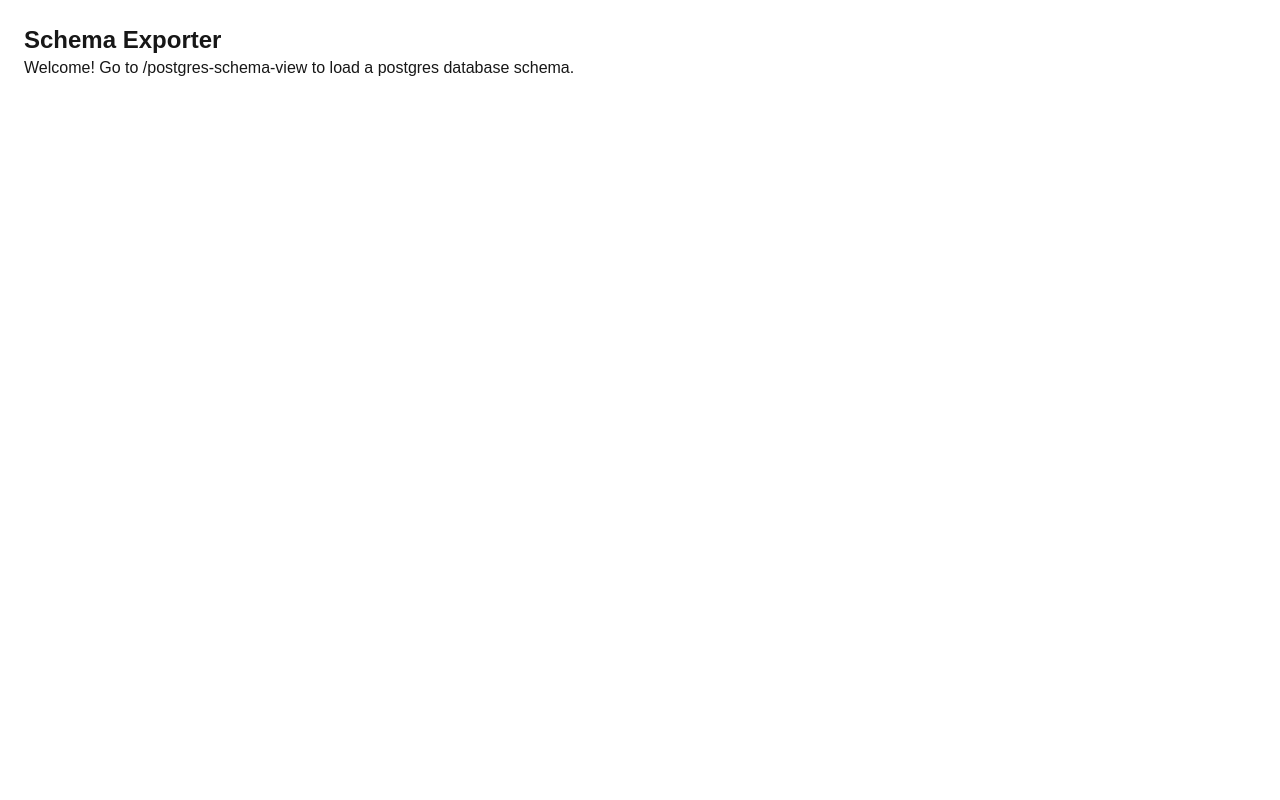
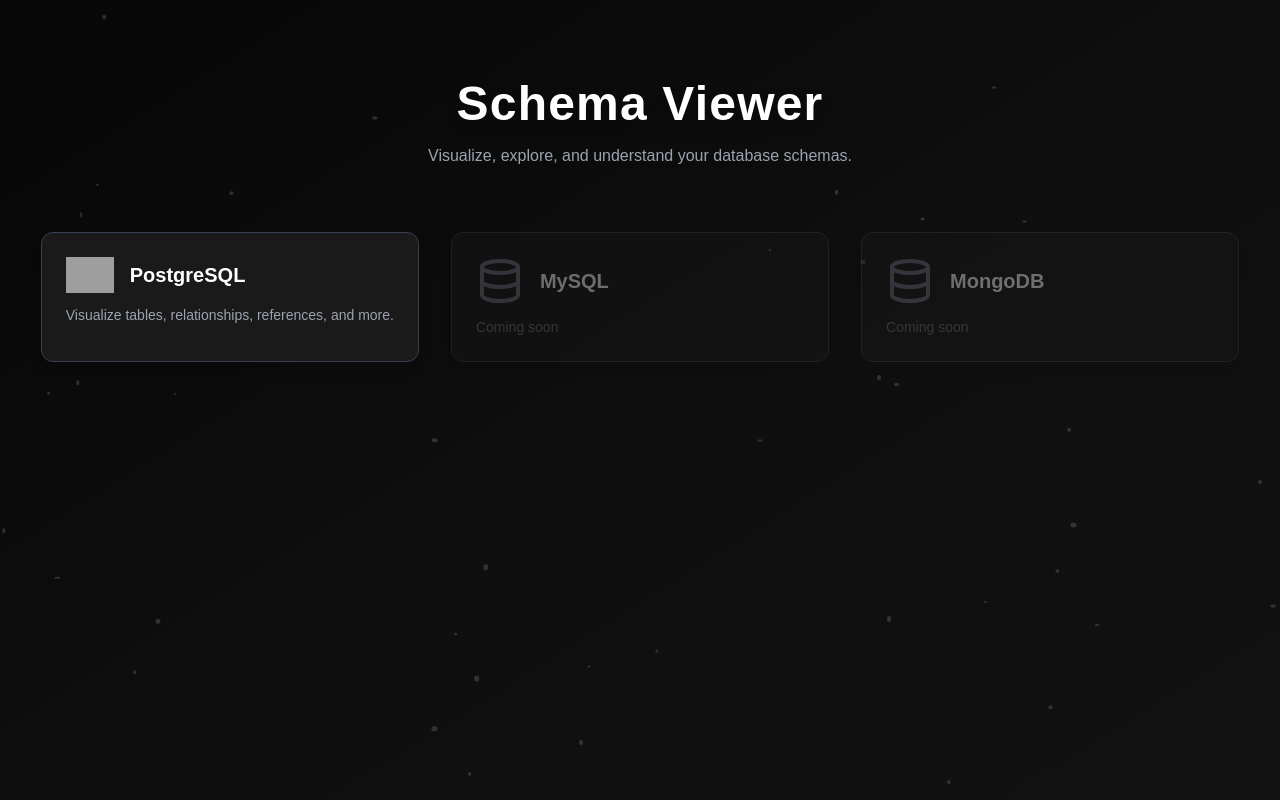
Before and after one commit to MQJ0749/schema-exporter, a Next.js app: page / in a window 1280 px wide. Built offline with nearby package versions, Linux system fonts and the light colour scheme; grey boxes are pictures that could not be loaded.

Commit message:
Fix minor ui

```diff
--- a/app/page.tsx
+++ b/app/page.tsx
@@ -1,8 +1,110 @@
+"use client";
+
+import { useRouter } from "next/navigation";
+import { motion } from "framer-motion";
+import { Database, Lock, Clock } from "lucide-react"; // icons for future DBs
+import Image from "next/image";
+
 export default function Home() {
+  const router = useRouter();
+
   return (
-    <div className="p-6">
-      <h1 className="text-2xl font-bold">Schema Exporter</h1>
-      <p>Welcome! Go to /postgres-schema-view to load a postgres database schema.</p>
+    <div className="relative min-h-screen bg-[#0d0d0d] text-white overflow-hidden">
+      {/* Animated background gradient */}
+      <div className="absolute inset-0 bg-gradient-to-br from-black via-[#111] to-[#1a1a1a] animate-pulse opacity-40"></div>
+
+      {/* Floating particles */}
+      <div className="absolute inset-0 pointer-events-none">
+        {[...Array(40)].map((_, i) => (
+          <motion.div
+            key={i}
+            className="absolute bg-white rounded-full"
+            style={{
+              width: Math.random() * 4 + 2,
+              height: Math.random() * 4 + 2,
+              top: Math.random() * 100 + "%",
+              left: Math.random() * 100 + "%",
+              opacity: 0.15,
+            }}
+            animate={{
+              y: ["0%", "-20%", "0%"],
+              x: ["0%", "10%", "0%"],
+            }}
+            transition={{
+              duration: Math.random() * 8 + 4,
+              repeat: Infinity,
+              ease: "easeInOut",
+            }}
+          />
+        ))}
+      </div>
+
+      {/* Content */}
+      <div className="relative z-10 flex flex-col items-center pt-20">
+        <motion.h1
+          className="text-5xl font-extrabold tracking-wide drop-shadow-lg"
+          initial={{ opacity: 0, y: -30 }}
+          animate={{ opacity: 1, y: 0 }}
+        >
+          Schema Viewer
+        </motion.h1>
+
+        <motion.p
+          className="mt-4 text-gray-400 max-w-xl text-center"
+          initial={{ opacity: 0 }}
+          animate={{ opacity: 1 }}
+          transition={{ delay: 0.2 }}
+        >
+          Visualize, explore, and understand your database schemas.
+        </motion.p>
+
+        {/* Database cards */}
+        <div className="mt-16 grid grid-cols-1 sm:grid-cols-2 lg:grid-cols-3 gap-8 px-6">
+
+          {/* PostgreSQL */}
+          <motion.div
+            whileHover={{ scale: 1.05 }}
+            whileTap={{ scale: 0.97 }}
+            onClick={() => router.push("/postgres-schema-view")}
+            className="cursor-pointer bg-[#1a1a1a] border border-gray-700 rounded-xl p-6 shadow-lg hover:shadow-blue-500/30 transition-all"
+          >
+            <div className="flex items-center gap-4">
+              <Image
+                src="https://cdn.jsdelivr.net/gh/devicons/devicon/icons/postgresql/postgresql-original.svg"
+                alt="Postgres Icon"
+                width={48}
+                height={48}
+              />
+              <h2 className="text-xl font-semibold">PostgreSQL</h2>
+            </div>
+            <p className="text-gray-400 mt-3 text-sm">
+              Visualize tables, relationships, references, and more.
+            </p>
+          </motion.div>
+
+          {/* MySQL (Coming Soon) */}
+          <motion.div
+            className="bg-[#1a1a1a] border border-gray-700 rounded-xl p-6 shadow-lg opacity-40 cursor-not-allowed"
+          >
+            <div className="flex items-center gap-4">
+              <Database size={48} className="text-gray-500" />
+              <h2 className="text-xl font-semibold">MySQL</h2>
+            </div>
+            <p className="text-gray-500 mt-3 text-sm">Coming soon</p>
+          </motion.div>
+
+          {/* MongoDB (Coming Soon) */}
+          <motion.div
+            className="bg-[#1a1a1a] border border-gray-700 rounded-xl p-6 shadow-lg opacity-40 cursor-not-allowed"
+          >
+            <div className="flex items-center gap-4">
+              <Database size={48} className="text-gray-500" />
+              <h2 className="text-xl font-semibold">MongoDB</h2>
+            </div>
+            <p className="text-gray-500 mt-3 text-sm">Coming soon</p>
+          </motion.div>
+        </div>
+      </div>
     </div>
   );
 }
--- a/app/postgres-schema-view/page.tsx
+++ b/app/postgres-schema-view/page.tsx
@@ -2,12 +2,19 @@
 
 import { useState } from "react";
 import Diagram from "@/components/Diagram";
+import { motion } from "framer-motion";
+import { Loader2 } from "lucide-react";
 
 export default function SchemaView() {
   const [schema, setSchema] = useState(null);
   const [conn, setConn] = useState("");
+  const [loading, setLoading] = useState(false);
 
   async function loadSchema() {
+    setLoading(true);
+    setSchema(null);
+
+    try {
       const res = await fetch("/api/schema", {
         method: "POST",
         body: JSON.stringify({ connectionString: conn }),
@@ -15,22 +22,87 @@
 
       const data = await res.json();
       setSchema(data);
+    } catch (err) {
+      console.error("Error loading schema:", err);
+    } finally {
+      setLoading(false);
+    }
   }
 
   return (
-    <div>
-      <h1>Schema Viewer</h1>
+    <div className="min-h-screen bg-[#0d0d0d] text-white p-10 flex flex-col items-center">
+      {/* Page Title */}
+      <motion.h1
+        className="text-4xl font-bold tracking-wide mb-8"
+        initial={{ opacity: 0, y: -20 }}
+        animate={{ opacity: 1, y: 0 }}
+      >
+        PostgreSQL Schema Viewer
+      </motion.h1>
+
+      {/* Card */}
+      <motion.div
+        className="w-full max-w-3xl bg-[#1a1a1a] border border-gray-700 rounded-xl p-8 shadow-xl"
+        initial={{ opacity: 0, scale: 0.95 }}
+        animate={{ opacity: 1, scale: 1 }}
+      >
+        <label className="block text-gray-400 mb-2 text-sm">
+          Enter PostgreSQL connection URL
+        </label>
 
         <input
           value={conn}
           onChange={(e) => setConn(e.target.value)}
-        placeholder="PostgreSQL URL"
-        className="w-full text-blue-500"
+          placeholder="postgres://user:pass@host:5432/dbname"
+          className="
+            w-full p-3 rounded-lg bg-black border border-gray-700
+            text-gray-100 placeholder-gray-500 focus:ring-2
+            focus:ring-blue-600 focus:outline-none transition
+          "
         />
 
-      <button onClick={loadSchema}>Load Schema</button>
+        <button
+          onClick={loadSchema}
+          disabled={loading || !conn}
+          className="
+            w-full mt-4 p-3 rounded-lg
+            bg-blue-600 hover:bg-blue-700 transition
+            font-semibold disabled:opacity-40 disabled:cursor-not-allowed
+            flex items-center justify-center gap-2
+          "
+        >
+          {loading ? (
+            <>
+              <Loader2 className="animate-spin" size={20} /> Loading schema…
+            </>
+          ) : (
+            <>Load Schema</>
+          )}
+        </button>
+      </motion.div>
 
-      {schema && <Diagram schema={schema} />}
+      {/* Diagram */}
+      <div className="w-full mt-8">
+        {loading && (
+          <motion.div
+            className="text-center text-gray-400 mt-8"
+            initial={{ opacity: 0 }}
+            animate={{ opacity: 1 }}
+          >
+            Loading tables…
+          </motion.div>
+        )}
+
+        {schema && (
+          <motion.div
+            className="mt-8"
+            initial={{ opacity: 0 }}
+            animate={{ opacity: 1 }}
+          >
+            <Diagram schema={schema} />
+          </motion.div>
+        )}
+      </div>
     </div>
   );
 }
--- a/app/schema-view/page.tsx
+++ /dev/null
@@ -1,36 +0,0 @@
-"use client";
-
-import { useState } from "react";
-import Diagram from "@/components/Diagram";
-
-export default function SchemaView() {
-  const [schema, setSchema] = useState(null);
-  const [conn, setConn] = useState("");
-
-  async function loadSchema() {
-    const res = await fetch("/api/schema", {
-      method: "POST",
-      body: JSON.stringify({ connectionString: conn }),
-    });
-
-    const data = await res.json();
-    setSchema(data);
-  }
-
-  return (
-    <div>
-      <h1>Schema Viewer</h1>
-
-      <input
-        value={conn}
-        onChange={(e) => setConn(e.target.value)}
-        placeholder="PostgreSQL URL 2"
-        className="w-full text-blue-500"
-      />
-
-      <button onClick={loadSchema}>Load Schema</button>
-
-      {schema && <Diagram schema={schema} />}
-    </div>
-  );
-}
--- a/components/Diagram.tsx
+++ b/components/Diagram.tsx
@@ -54,9 +54,19 @@
     });
   }, []);
 
-  if (!layoutNodes) {
-    return <div>Loading layout…</div>;
-  }
+if (!layoutNodes) {
+  return (
+    <div className="flex flex-col items-center justify-center h-[70vh] text-gray-300">
+      <div className="flex gap-2 mb-3">
+        <div className="w-3 h-3 bg-blue-500 rounded-full animate-bounce"></div>
+        <div className="w-3 h-3 bg-blue-500 rounded-full animate-bounce [animation-delay:0.2s]"></div>
+        <div className="w-3 h-3 bg-blue-500 rounded-full animate-bounce [animation-delay:0.4s]"></div>
+      </div>
+      <p className="text-sm text-gray-400">Preparing layout…</p>
+    </div>
+  );
+}
+
 
   return (
     <div className="w-full h-[85vh] border rounded-md">
--- a/package.json
+++ b/package.json
@@ -10,6 +10,8 @@
   },
   "dependencies": {
     "dagre": "^0.8.5",
+    "framer-motion": "^12.23.24",
+    "lucide-react": "^0.554.0",
     "next": "16.0.3",
     "pg": "^8.16.3",
     "react": "19.2.0",
```
Also changed, not shown: 1 other file (tests, documents, lock files or other folders). Lines whose indentation alone changed are shown as unchanged.
